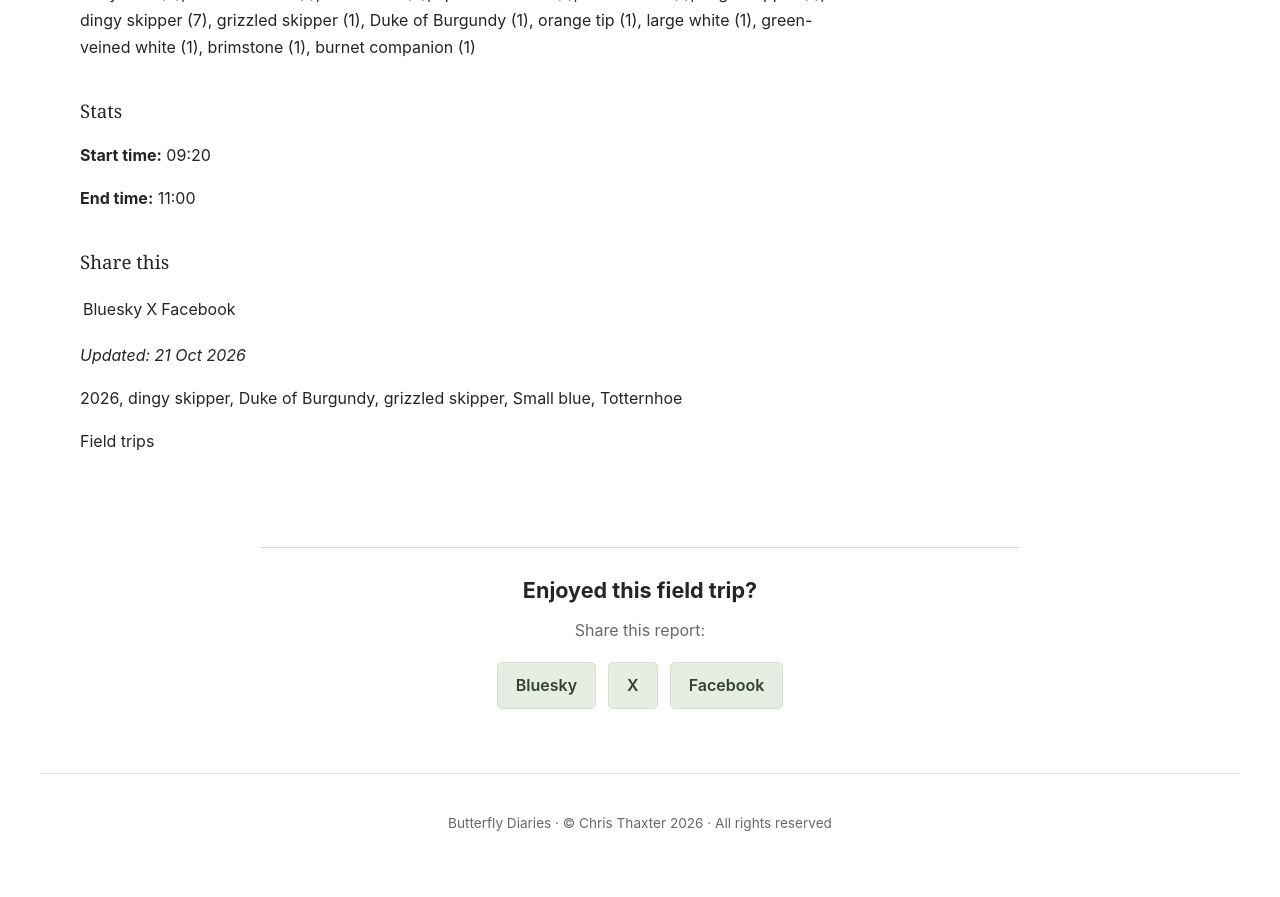
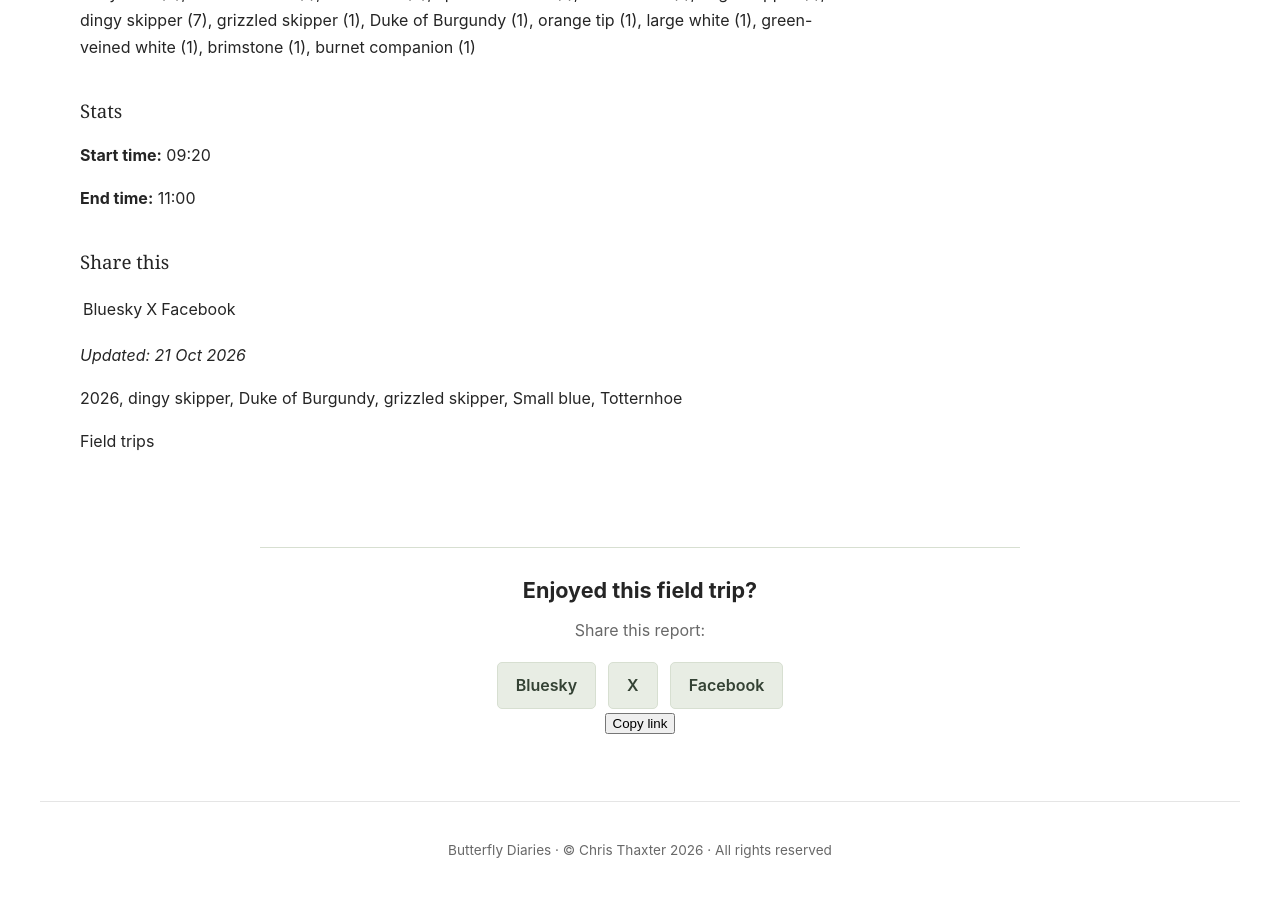
Before and after one commit to christhaxter/butterfly-diaries, a Jekyll site: the page built from _posts/2026-05-24-Totternhoe.md, in a window 1280 px wide and 900 px high, scrolled down 18187 px. Shown: the top 897 px of the window. Built offline with Jekyll 4.4.1, drawn with Linux system fonts in a browser that asks for light colours; before the commit the page ends 19060 px from its top, so only the background shows below that.

Commit message:
Share link placeholder in layouts

```diff
--- a/_layouts/default.html
+++ b/_layouts/default.html
@@ -59,6 +59,14 @@
         <a href="https://www.facebook.com/sharer/sharer.php?u={{ page.url | absolute_url | url_encode }}"
            target="_blank" rel="noopener noreferrer">Facebook</a>
       </nav>
+
+      <button
+        type="button"
+        class="copy-link-button"
+        data-share-url="{{ page.url | absolute_url }}">
+        Copy link
+      </button>
+
     </section>
   {% endif %}
 
```
